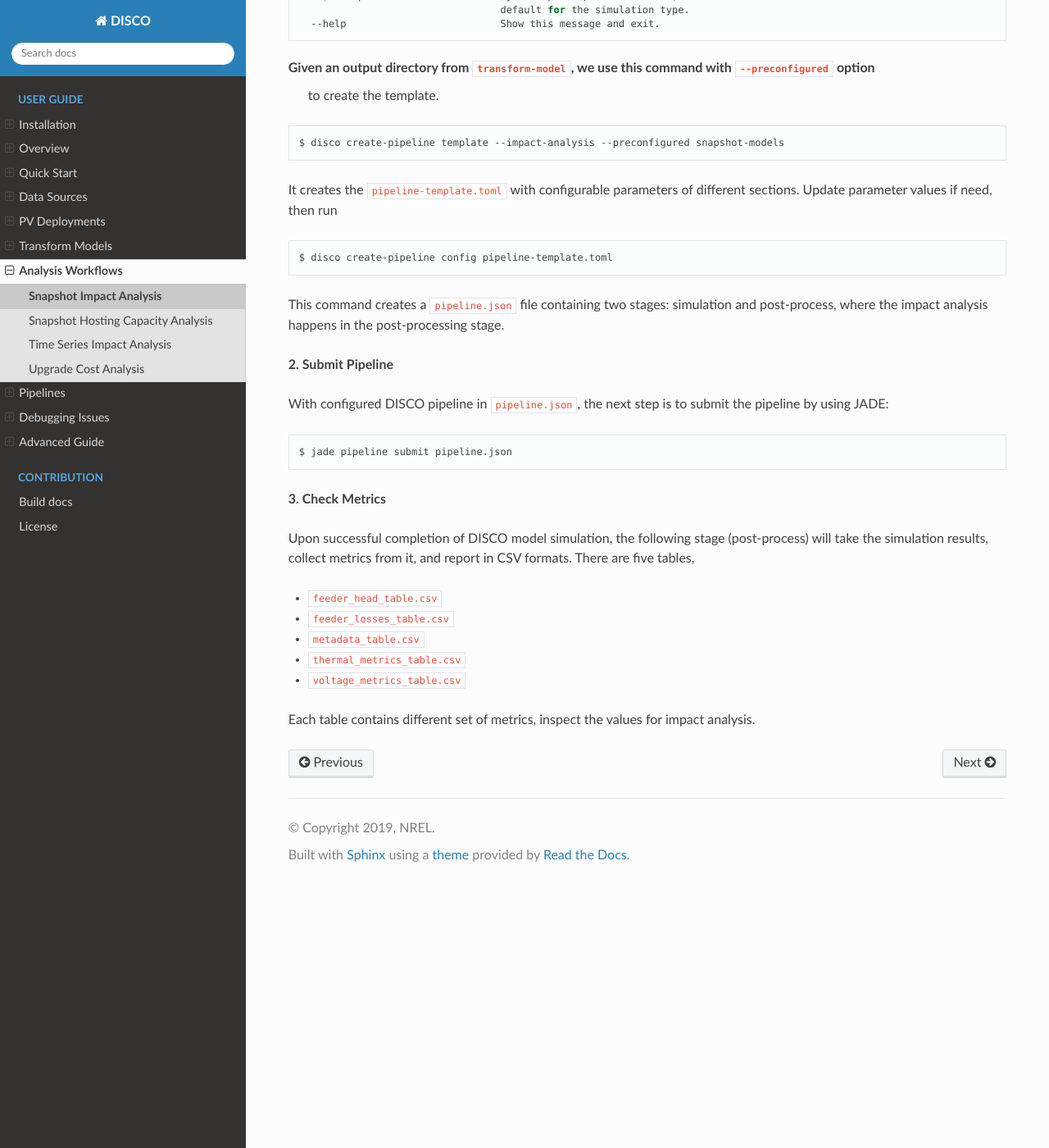
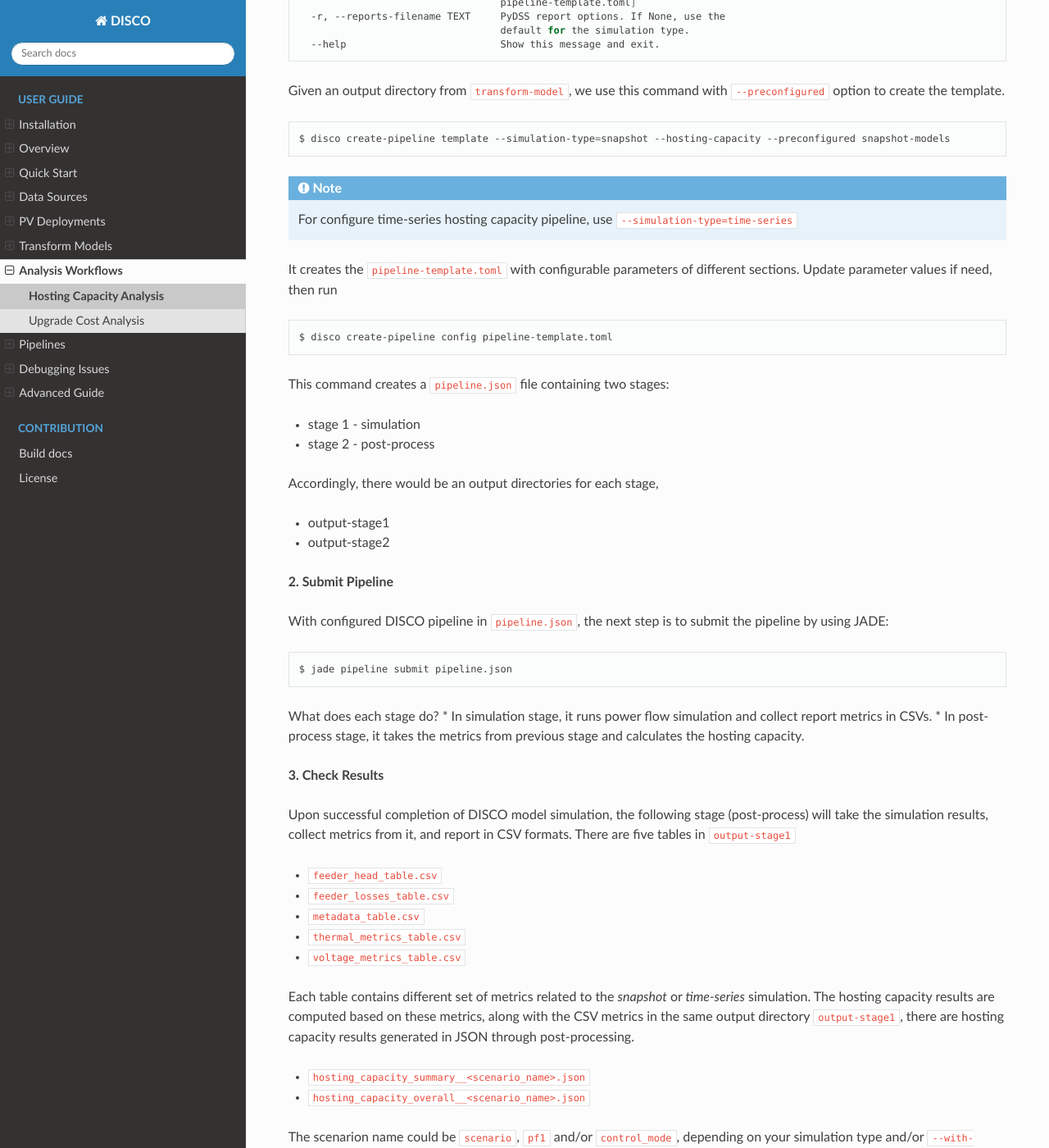
Before and after one commit to NREL/disco, a Sphinx documentation site: the page built from docs/source/analysis-workflows/hosting-capacity-analysis.rst, in a window 1280 px wide and 1400 px high, scrolled down 675 px. Shown: the whole window at 82% size. Built offline with Sphinx 7.4.7 and the Read the Docs theme 2.0.0, drawn with Linux system fonts in a browser that asks for light colours; some of the changed text lies outside the part shown.

Commit message:
Reduce analysis workflow steps duplication

```diff
--- a/docs/source/analysis-workflows.rst
+++ b/docs/source/analysis-workflows.rst
@@ -19,7 +19,5 @@
 .. toctree::
    :maxdepth: 2
 
-   analysis-workflows/snapshot-impact-analysis
-   analysis-workflows/snapshot-hosting-capacity
-   analysis-workflows/time-series-impact-analysis
+   analysis-workflows/hosting-capacity-analysis
    analysis-workflows/upgrade-cost-analysis
--- a/docs/source/analysis-workflows/snapshot-impact-analysis.rst
+++ b/docs/source/analysis-workflows/hosting-capacity-analysis.rst
@@ -1,9 +1,10 @@
-Snapshot Impact Analysis
-========================
+Hosting Capacity Analysis
+=========================
 
-The following steps show how to conduct *snapshot impact analysis* using DISCO pipeline.
-This tutorial assumes there's an existing ``snapshot-models`` directory generated from the
-``transform-model`` command in the current working directory.
+This section shows how to conduct *hosting capacity analysis* using DISCO pipeline with *snapshot*
+and *time-series* models as inputs. This tutorial assumes there's an existing ``snapshot-models``
+directory generated from the ``transform-model`` command as below. The workflow below can also be
+applied to ``time-series-models``.
 
 **1. Config Pipeline**
 
@@ -34,12 +35,19 @@
                                       default for the simulation type.
       --help                          Show this message and exit.
 
+
 Given an output directory from ``transform-model``, we use this command with ``--preconfigured`` option
- to create the template.
+to create the template.
 
 .. code-block:: bash
 
-    $ disco create-pipeline template --impact-analysis --preconfigured snapshot-models
+    $ disco create-pipeline template --simulation-type=snapshot --hosting-capacity --preconfigured snapshot-models
+
+
+.. note::
+
+    For configure time-series hosting capacity pipeline, use ``--simulation-type=time-series``
+
 
 It creates the ``pipeline-template.toml`` with configurable parameters of different sections. Update
 parameter values if need, then run
@@ -48,8 +56,15 @@
 
     $ disco create-pipeline config pipeline-template.toml
 
-This command creates a ``pipeline.json`` file containing two stages: simulation and post-process,
-where the impact analysis happens in the post-processing stage.
+This command creates a ``pipeline.json`` file containing two stages:
+
+* stage 1 - simulation
+* stage 2 - post-process
+
+Accordingly, there would be an output directories for each stage,
+
+* output-stage1
+* output-stage2
 
 **2. Submit Pipeline**
 
@@ -59,10 +74,16 @@
 
     $ jade pipeline submit pipeline.json
 
-**3. Check Metrics**
+What does each stage do?
+* In simulation stage, it runs power flow simulation and collect report metrics in CSVs.
+* In post-process stage, it takes the metrics from previous stage and calculates the hosting capacity.
+
+
+**3. Check Results**
 
 Upon successful completion of DISCO model simulation, the following stage (post-process) will take
-the simulation results, collect metrics from it, and report in CSV formats. There are five tables,
+the simulation results, collect metrics from it, and report in CSV formats. There are five tables in
+``output-stage1``
 
 * ``feeder_head_table.csv``
 * ``feeder_losses_table.csv``
@@ -70,4 +91,13 @@
 * ``thermal_metrics_table.csv``
 * ``voltage_metrics_table.csv``
 
-Each table contains different set of metrics, inspect the values for impact analysis.
+Each table contains different set of metrics related to the *snapshot* or *time-series* simulation.
+The hosting capacity results are computed based on these metrics, along with the CSV metrics in the
+same output directory ``output-stage1``, there are hosting capacity results generated in JSON through
+post-processing.
+
+* ``hosting_capacity_summary__<scenario_name>.json``
+* ``hosting_capacity_overall__<scenario_name>.json``
+
+The scenarion name could be ``scenario``, ``pf1`` and/or ``control_mode``, depending on your
+simulation type and/or ``--with-loadshape`` option.
```
Also changed, not shown: docs/source/analysis-workflows/snapshot-hosting-capacity.rst (deleted, +0 -74 lines), docs/source/analysis-workflows/time-series-impact-analysis.rst (deleted, +0 -83 lines).
